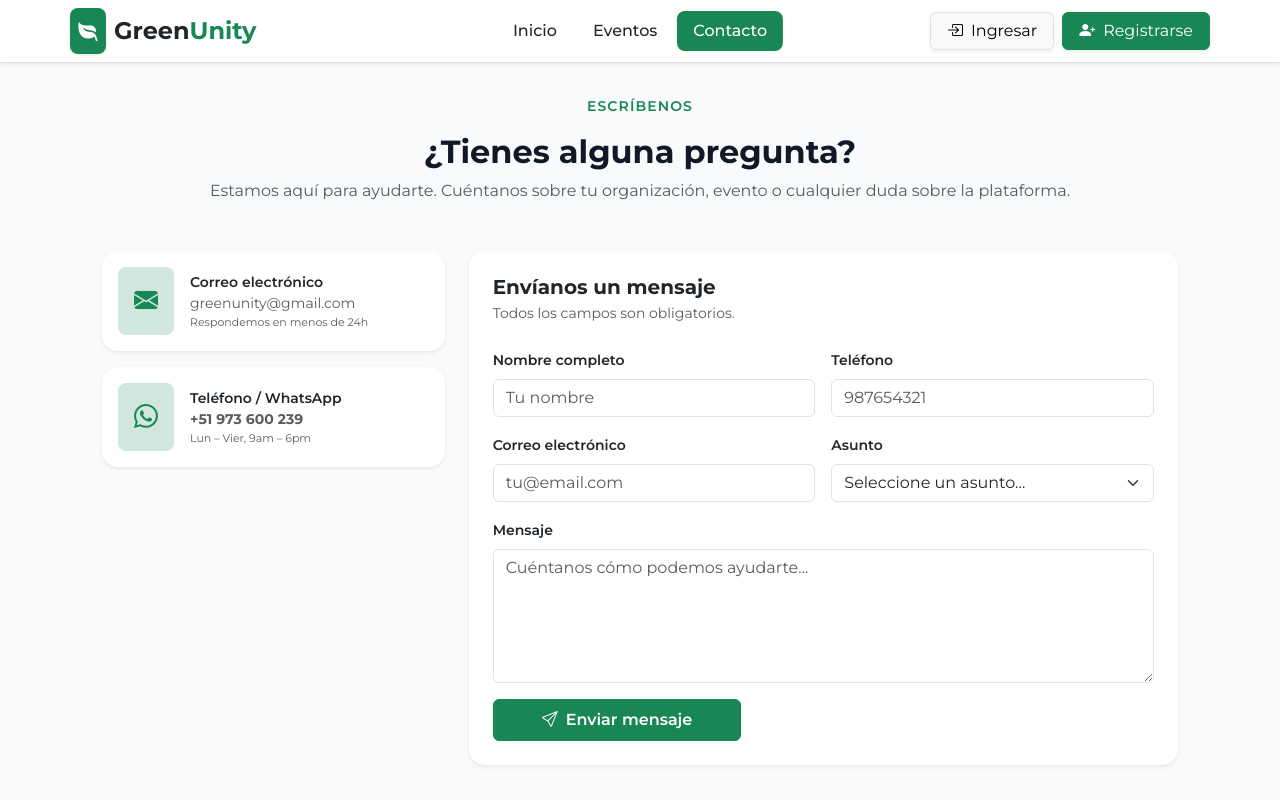
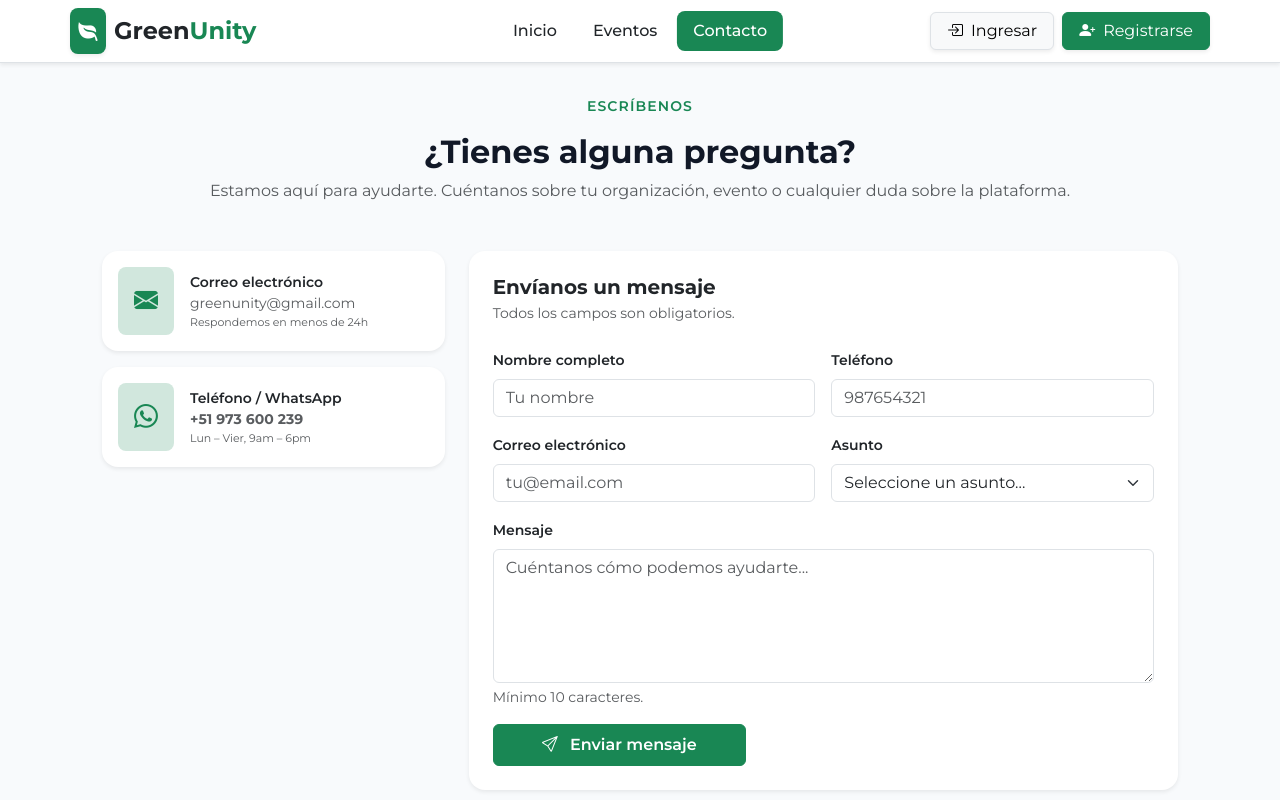
Before and after one commit to Franco-ps04/Voluntariado_Ambiental, an Angular app: page /contacto in a window 1280 px wide. Shown: the top 800 px of the page. Built offline with nearby package versions, Linux system fonts and the light colour scheme.

Commit message:
Sección de contacto

```diff
--- a/src/app/componentes/admin/inscripciones/inscripciones.ts
+++ b/src/app/componentes/admin/inscripciones/inscripciones.ts
@@ -1,4 +1,4 @@
-import { Component, OnInit, computed, signal } from '@angular/core';
+import { Component, OnInit, signal } from '@angular/core';
 import { FormsModule } from '@angular/forms';
 import { VolunteerEvent } from '../../../models/event';
 import { MOCK_VOLUNTARIOS_EVENTO } from '../../../mocks/mock_eventos';
@@ -24,7 +24,6 @@ export class AdminInscripciones implements OnInit {
   pageSize = 10;
   currentPage = 1;
 
-  //Modal asistencia
   showAsistenciaModal = signal(false);
   asistenciaEventoTitulo = '';
   asistenciaEventoId: number | null = null;
@@ -35,7 +34,6 @@ export class AdminInscripciones implements OnInit {
   constructor(private adminService: AdminService) { }
 
   ngOnInit(): void {
-    /* this.events.set(MOCK_VOLUNTARIOS_EVENTO); */
     this.adminService.getEventoHttp().subscribe({
       next: () => this.adminService.getEvents().subscribe(data =>
         this.events.set(data as unknown as VolunteerEvent[])
@@ -96,7 +94,15 @@ export class AdminInscripciones implements OnInit {
     return Math.min(this.currentPage * this.pageSize, total);
   }
 
-  //Notificacion
+  private actualizarContadorEvento(eventId: number, total: number): void {
+    this.events.update(current =>
+      current.map(ev => ev.id === eventId
+        ? { ...ev, enrolledCount: total, registered: total }
+        : ev
+      )
+    );
+  }
+
   openNotif(eventId: number): void {
     this.selectedEventId = eventId;
     this.notifTitle = '';
@@ -150,13 +156,12 @@ export class AdminInscripciones implements OnInit {
     this.cargandoAsistencia = true;
     this.showAsistenciaModal.set(true);
 
-    // Cargar inscritos desde el backend
     this.adminService.InscripcionHtpp(ev.id).subscribe({
       next: (data: any[]) => {
         this.cargandoAsistencia = false;
         this.voluntariosModal = data.map(d => ({
           id: d.id_usuario,
-          inscripcionId: d.id_inscripcion,  // ← necesario para PUT /asistencia
+          inscripcionId: d.id_inscripcion,
           nombre: d.nombre,
           email: d.email,
           telefono: d.telefono ?? '',
@@ -166,17 +171,18 @@ export class AdminInscripciones implements OnInit {
               ? false
               : null
         }));
+        this.actualizarContadorEvento(ev.id, this.voluntariosModal.length);
       },
       error: () => {
         this.cargandoAsistencia = false;
         const data = MOCK_ASISTENCIA.find(a => a.eventoId === ev.id);
         this.voluntariosModal = (data?.voluntarios ?? []).map(v => ({ ...v, inscripcionId: v.id }));
+        this.actualizarContadorEvento(ev.id, this.voluntariosModal.length);
       }
     });
   }
 
   toggleAsistencia(v: VoluntarioInscrito): void {
-    // null → true → false → true → false ...
     if (v.asistio === null) {
       v.asistio = true;
     } else {
--- a/src/app/componentes/contacto/contacto.html
+++ b/src/app/componentes/contacto/contacto.html
@@ -10,7 +10,6 @@
   </div>
 
   <div class="row g-4">
-    <!-- Info contacto -->
     <div class="col-md-4">
       <div class="card border-0 shadow-sm rounded-4 p-3 mb-3">
         <div class="d-flex align-items-center gap-3">
@@ -38,7 +37,6 @@
       </div>
     </div>
 
-    <!-- Formulario -->
     <div class="col-md-8">
       <div class="card border-0 shadow-sm rounded-4 p-4">
         <h5 class="fw-bold mb-1">Envíanos un mensaje</h5>
@@ -46,44 +44,84 @@
 
         @if (success) {
         <div class="alert alert-success py-2">
-          <i class="bi bi-check-circle me-2"></i>¡Mensaje enviado! Te contactaremos pronto.
+          <i class="bi bi-check-circle me-2"></i>¡Mensaje enviado correctamente! Te contactaremos pronto.
         </div>
         }
 
-        <div class="row g-3">
+        @if (errorMessage) {
+        <div class="alert alert-danger py-2">
+          <i class="bi bi-exclamation-triangle me-2"></i>{{ errorMessage }}
+        </div>
+        }
+
+        <form class="row g-3" (ngSubmit)="submit()" novalidate>
           <div class="col-md-6">
             <label class="form-label small fw-semibold">Nombre completo</label>
-            <input class="form-control" placeholder="Tu nombre" [(ngModel)]="form.name">
+            <input class="form-control" placeholder="Tu nombre" name="name" [(ngModel)]="form.name"
+              [class.is-invalid]="submitted && form.name.trim().length < 3">
+            @if (submitted && !form.name.trim()) {
+            <div class="invalid-feedback d-block">El nombre es obligatorio.</div>
+            }
           </div>
+
           <div class="col-md-6">
             <label class="form-label small fw-semibold">Teléfono</label>
-            <input class="form-control" placeholder="987654321" [(ngModel)]="form.phone">
+            <input class="form-control" placeholder="987654321" name="phone" maxlength="9" inputmode="numeric"
+              [(ngModel)]="form.phone" [class.is-invalid]="submitted && !isPhoneValid(form.phone)">
+            @if (submitted && form.phone.trim().length !== 9) {
+            <div class="invalid-feedback d-block">El teléfono debe tener 9 dígitos.</div>
+            }
           </div>
+
           <div class="col-md-6">
             <label class="form-label small fw-semibold">Correo electrónico</label>
-            <input class="form-control" placeholder="tu@email.com" [(ngModel)]="form.email">
+            <input class="form-control" placeholder="tu@email.com" name="email" [(ngModel)]="form.email"
+              [class.is-invalid]="submitted && !isEmailValid(form.email)">
+            @if (submitted && form.email.trim() && !form.email.includes('@')) {
+            <div class="invalid-feedback d-block">Ingresa un correo válido.</div>
+            }
+            @if (submitted && !form.email.trim()) {
+            <div class="invalid-feedback d-block">El correo es obligatorio.</div>
+            }
           </div>
+
           <div class="col-md-6">
             <label class="form-label small fw-semibold">Asunto</label>
-            <select class="form-select" [(ngModel)]="form.subject">
+            <select class="form-select" name="subject" [(ngModel)]="form.subject"
+              [class.is-invalid]="submitted && !form.subject.trim()">
               <option value="">Seleccione un asunto...</option>
               @for (s of subjects; track s) {
               <option [value]="s">{{ s }}</option>
               }
             </select>
+            @if (submitted && !form.subject.trim()) {
+            <div class="invalid-feedback d-block">Selecciona un asunto.</div>
+            }
           </div>
+
           <div class="col-12">
             <label class="form-label small fw-semibold">Mensaje</label>
-            <textarea class="form-control" rows="5" placeholder="Cuéntanos cómo podemos ayudarte..."
-              [(ngModel)]="form.message"></textarea>
+            <textarea class="form-control" rows="5" placeholder="Cuéntanos cómo podemos ayudarte..." name="message"
+              [(ngModel)]="form.message" [class.is-invalid]="submitted && form.message.trim().length < 10"></textarea>
+            <div class="form-text">Mínimo 10 caracteres.</div>
+            @if (submitted && form.message.trim().length < 10) { <div class="invalid-feedback d-block">Escribe un
+              mensaje más detallado.
           </div>
-          <div class="col-12">
-            <button type="submit" class="btn btn-success px-5 py-2 fw-semibold" (click)="submit()">
-              <i class="bi bi-send me-2"></i>Enviar mensaje
-            </button>
-          </div>
-        </div>
+          }
       </div>
+
+      <div class="col-12 d-flex align-items-center gap-3 flex-wrap">
+        <button type="submit" class="btn btn-success px-5 py-2 fw-semibold" [disabled]="sending">
+          @if (sending) {
+          <span class="spinner-border spinner-border-sm me-2" role="status" aria-hidden="true"></span>
+          } @else {
+          <i class="bi bi-send me-2"></i>
+          }
+          {{ sending ? 'Enviando...' : 'Enviar mensaje' }}
+        </button>
+      </div>
+      </form>
     </div>
   </div>
 </div>
+</div>
--- a/src/app/componentes/contacto/contacto.ts
+++ b/src/app/componentes/contacto/contacto.ts
@@ -1,10 +1,13 @@
 import { CommonModule } from '@angular/common';
+import { HttpClient } from '@angular/common/http';
 import { Component } from '@angular/core';
 import { FormsModule } from '@angular/forms';
+import { environment } from '../../../environments/environment';
+import { finalize } from 'rxjs';
 
 @Component({
   selector: 'app-contacto',
-  imports: [FormsModule],
+  imports: [CommonModule, FormsModule],
   templateUrl: './contacto.html',
   styleUrl: './contacto.css',
 })
@@ -16,16 +19,81 @@ export class Contacto {
     subject: '',
     message: ''
   };
+
   subjects = ['Consulta general', 'Registro de organización', 'Reporte de problema', 'Sugerencia', 'Otro'];
+
+  submitted = false;
   success = false;
+  sending = false;
+  errorMessage = '';
+
+  constructor(private http: HttpClient) { }
+
+  public isEmailValid(email: string): boolean {
+    return /^[^\s@]+@[^\s@]+\.[^\s@]+$/.test(email.trim());
+  }
+
+  public isPhoneValid(phone: string): boolean {
+    return /^\d{9}$/.test(phone.trim());
+  }
+
+  private validate(): string {
+    const name = this.form.name.trim();
+    const phone = this.form.phone.trim();
+    const email = this.form.email.trim();
+    const subject = this.form.subject.trim();
+    const message = this.form.message.trim();
+
+    if (!name || name.length < 3) return 'Ingresa tu nombre completo.';
+    if (!phone) return 'Ingresa tu teléfono.';
+    if (!this.isPhoneValid(phone)) return 'El teléfono debe tener 9 dígitos.';
+    if (!email) return 'Ingresa tu correo electrónico.';
+    if (!this.isEmailValid(email)) return 'Ingresa un correo válido.';
+    if (!subject) return 'Selecciona un asunto.';
+    if (!message || message.length < 10) return 'El mensaje debe tener al menos 10 caracteres.';
+    if (message.length > 2000) return 'El mensaje no debe superar 2000 caracteres.';
+
+    return '';
+  }
 
   submit(): void {
-    if (!this.form.name || !this.form.email || !this.form.message) {
-      alert('Completa todos los campos obligatorios.');
+    this.submitted = true;
+    this.success = false;
+    this.errorMessage = '';
+
+    const validationError = this.validate();
+    if (validationError) {
+      this.errorMessage = validationError;
       return;
     }
-    this.success = true;
-    this.form = { name: '', phone: '', email: '', subject: '', message: '' };
-    setTimeout(() => this.success = false, 4000);
+
+    const payload = {
+      nombre: this.form.name.trim(),
+      telefono: this.form.phone.trim(),
+      email: this.form.email.trim(),
+      asunto: this.form.subject.trim(),
+      mensaje: this.form.message.trim()
+    };
+
+    this.sending = true;
+    this.http.post<any>(`${environment.apiUrl}/contacto`, payload)
+      .pipe(finalize(() => this.sending = false))
+      .subscribe({
+        next: () => {
+          this.success = true;
+          this.submitted = false;
+          this.form = {
+            name: '',
+            phone: '',
+            email: '',
+            subject: '',
+            message: ''
+          };
+          setTimeout(() => this.success = false, 5000);
+        },
+        error: (err) => {
+          this.errorMessage = err?.error?.message ?? 'No se pudo enviar el mensaje.';
+        }
+      });
   }
 }
```
